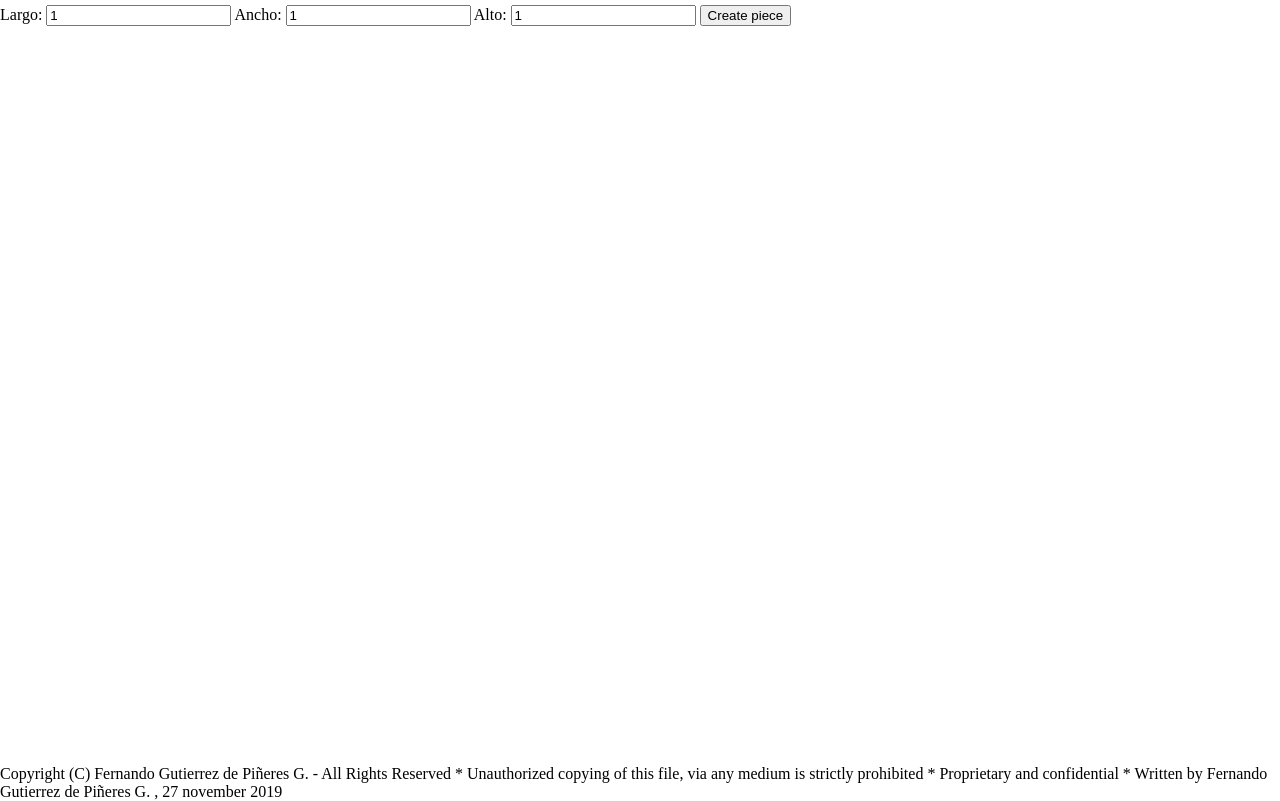
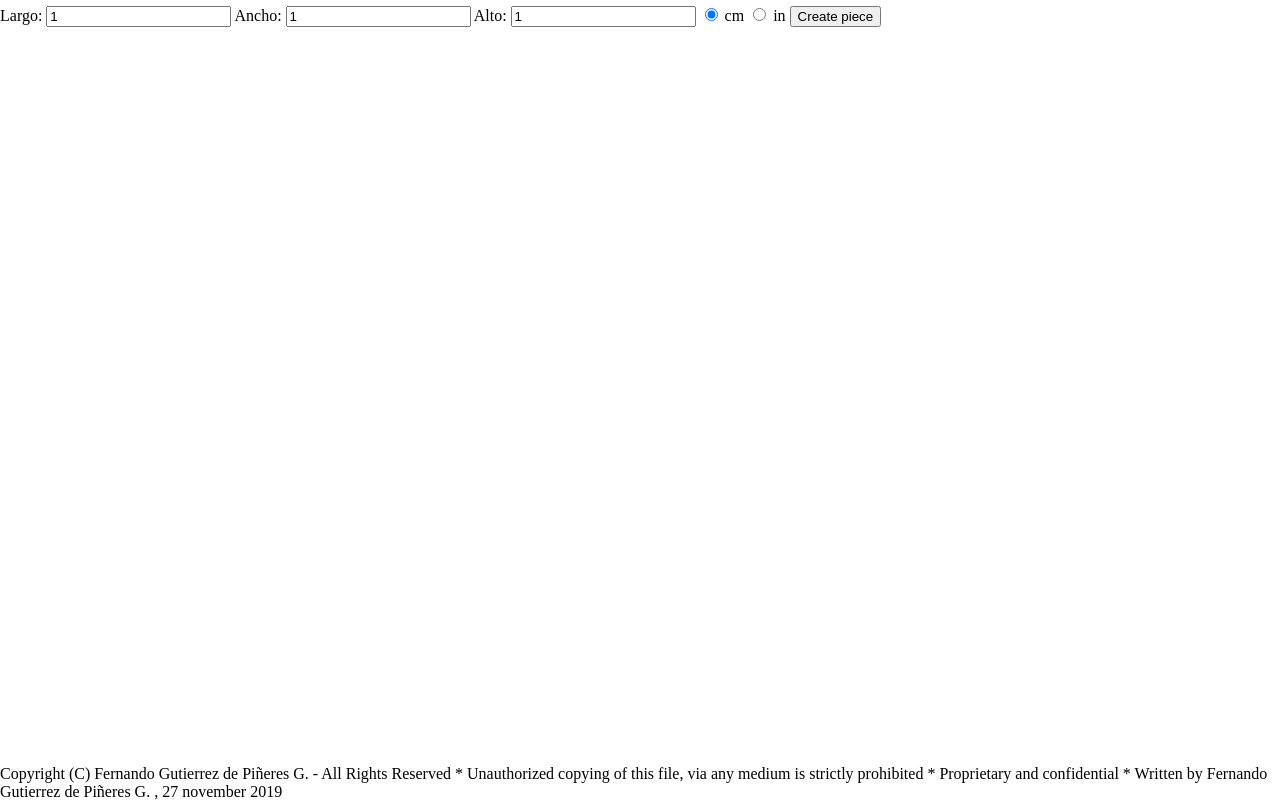
Before and after one commit to ferchogdp/3dTest1, a plain HTML site: page index.html in a window 1280 px wide. Drawn offline with nearby package versions, Linux system fonts and the light colour scheme.

Commit message:
checkbox cm in

```diff
--- a/index.html
+++ b/index.html
@@ -44,6 +44,8 @@
 		  <input type="number" name="ancho" value="1">
 		  Alto:
 		  <input type="number" name="alto" value="1">
+		  <input type="radio" name="cm" value="cm" checked> cm
+		  <input type="radio" name="in" value="in"> in
 		   <button type="button" id="botonCrear"> Create piece </button>
 		</form>
 
```
